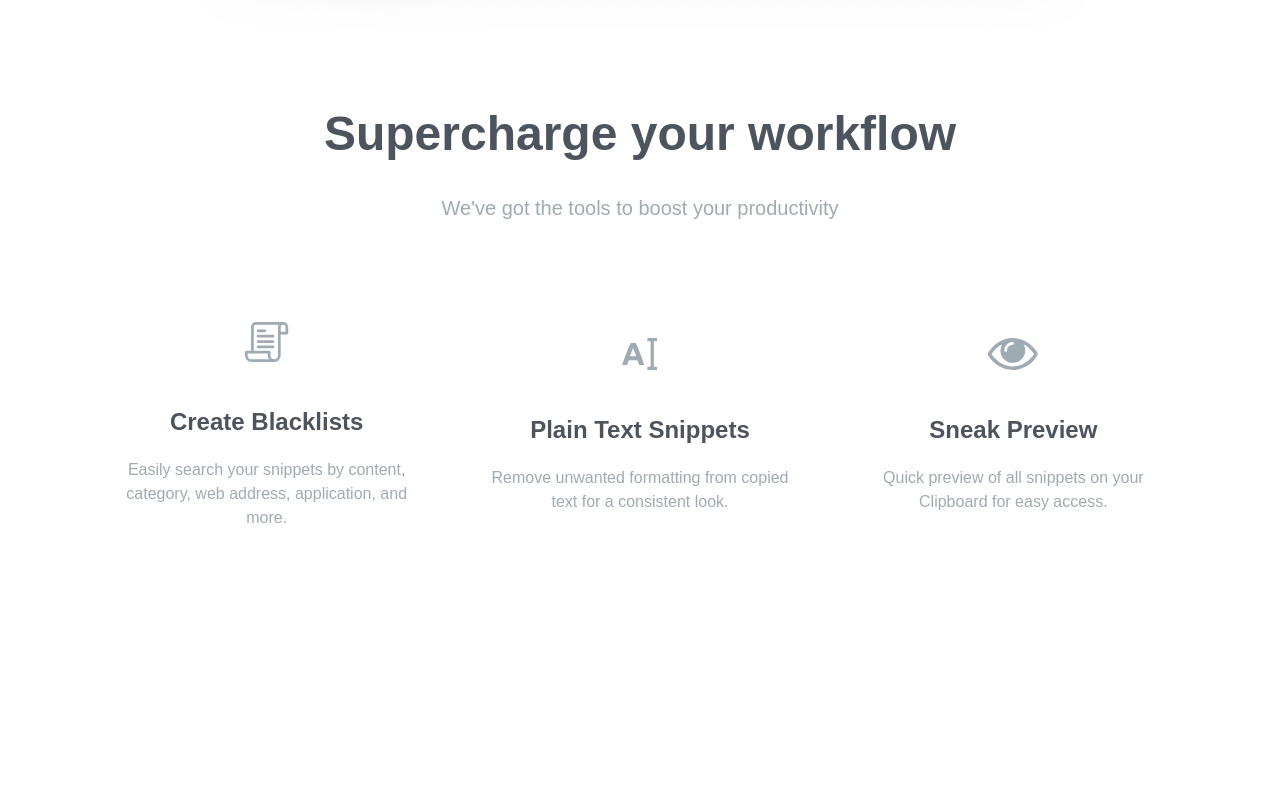
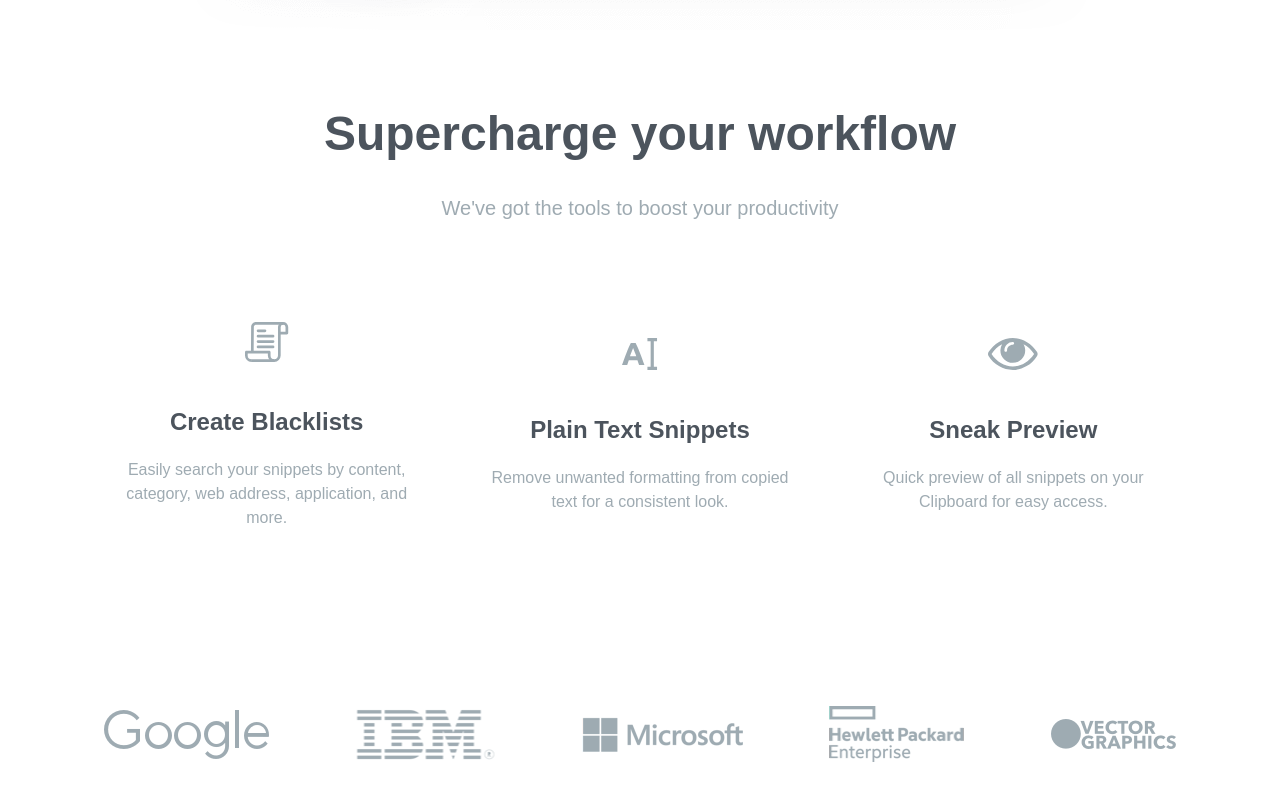
Before and after one commit to caylabradleydev/clipboard-landing-page-tailwind, a website: page index.html in a window 1280 px wide. Shown: the part 2574-3374 px from the top of the page. Before the commit the page ends 3184 px from the top, so only its background shows below. Drawn offline with Linux system fonts and the light colour scheme; a web font is replaced by a local one.

Commit message:
references section

```diff
--- a/index.html
+++ b/index.html
@@ -151,5 +151,18 @@
         </div>
       </div>
     </section>
+
+    <!-- References Section -->
+    <section id="references">
+      <div
+        class="flex flex-col items-center justify-between max-w-6xl px-10 mx-auto space-y-16 md:flex-row md:space-y-0 my-44"
+      >
+        <img src="./assets/img/logo-google.png" alt="" />
+        <img src="./assets/img/logo-ibm.png" alt="" />
+        <img src="./assets/img/logo-microsoft.png" alt="" />
+        <img src="./assets/img/logo-hp.png" alt="" />
+        <img src="./assets/img/logo-vector-graphics.png" alt="" />
+      </div>
+    </section>
   </body>
 </html>
```
Also changed, not shown: css/style.css.
